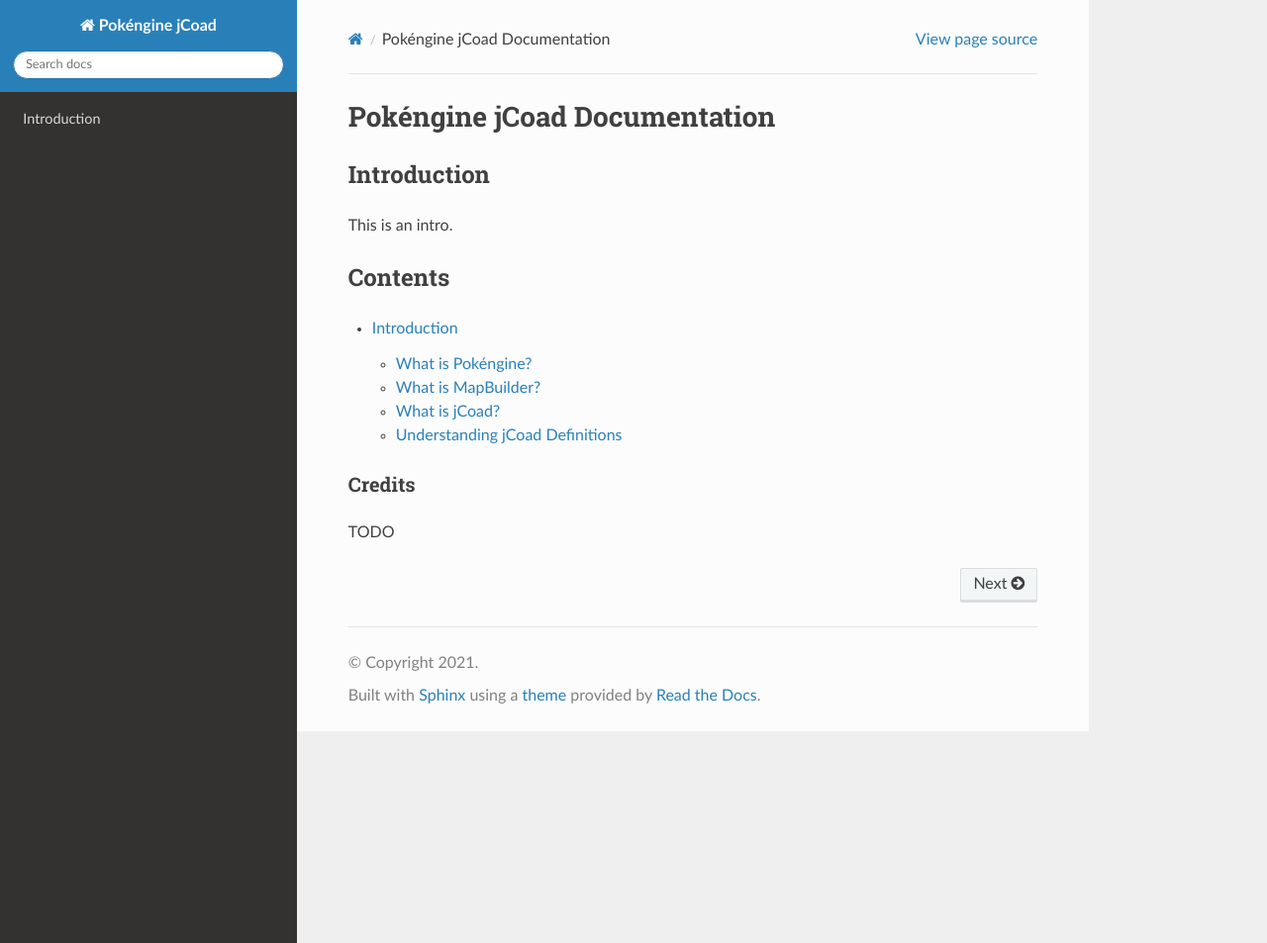
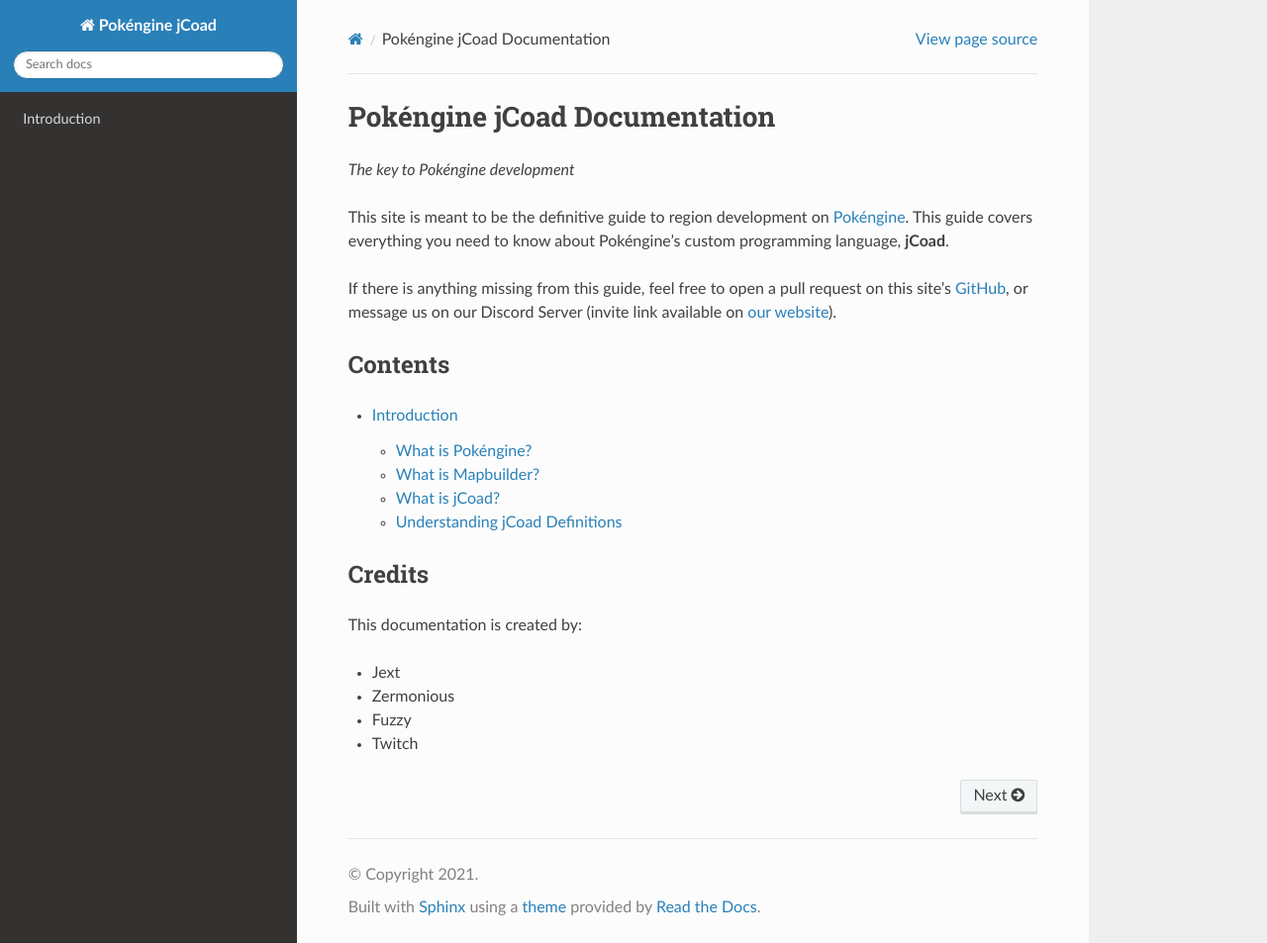
Before and after one commit to jackson-nestelroad/pokengine-jcoad-docs, a Sphinx documentation site: the page built from docs/source/index.rst, in a window 1280 px wide and 953 px high. Shown: the whole window at 99% size. Built offline with Sphinx 7.4.7 and the Read the Docs theme 2.0.0, drawn with Linux system fonts in a browser that asks for light colours.

Commit message:
Add introduction.

```diff
--- /dev/null
+++ b/docs/source/_static/custom.css
@@ -0,0 +1,19 @@
+.purple {
+    color: #674ea7;
+}
+
+.blue {
+    color: #3c78d8;
+}
+
+.green {
+    color: #6aa84f;
+}
+
+.orange {
+    color: #e69138;
+}
+
+.red {
+    color: #cc0000;
+}
--- a/docs/source/conf.py
+++ b/docs/source/conf.py
@@ -59,4 +59,6 @@
 # so a file named "default.css" will overwrite the builtin "default.css".
 html_static_path = ['_static']
 
+html_css_files = ['custom.css']
+
 rst_prolog = open(global_rst_file, 'r').read()
--- a/docs/source/global.rst
+++ b/docs/source/global.rst
@@ -1,2 +1,3 @@
 .. |Pokengine|  unicode:: Pok \x00E9 ngine
+.. _Pokengine:  http://pokengine.org
 .. |Pokemon|    unicode:: Pok \x00E9 mon
--- a/docs/source/index.rst
+++ b/docs/source/index.rst
@@ -2,10 +2,11 @@
 |Pokengine| jCoad Documentation
 ###############################
 
-Introduction
-============
+*The key to Pokéngine development*
 
-This is an intro.
+This site is meant to be the definitive guide to region development on |Pokengine|_. This guide covers everything you need to know about |Pokengine|'s custom programming language, **jCoad**.
+
+If there is anything missing from this guide, feel free to open a pull request on this site's `GitHub <https://github.com/jackson-nestelroad/pokengine-jcoad-docs>`_, or message us on our Discord Server (invite link available on `our website <http://pokengine.org>`_).
 
 Contents
 ========
@@ -13,8 +14,13 @@
 .. toctree::
     :maxdepth: 2
 
-    /jcoad/01-introduction
+    /jcoad/introduction
 
 Credits
--------
-TODO
+=======
+This documentation is created by:
+
+* Jext
+* Zermonious
+* Fuzzy
+* Twitch
```
Also changed, not shown: docs/source/jcoad/01-introduction.rst (deleted, +0 -19 lines), docs/source/jcoad/introduction.rst (added, +97 -0 lines).
